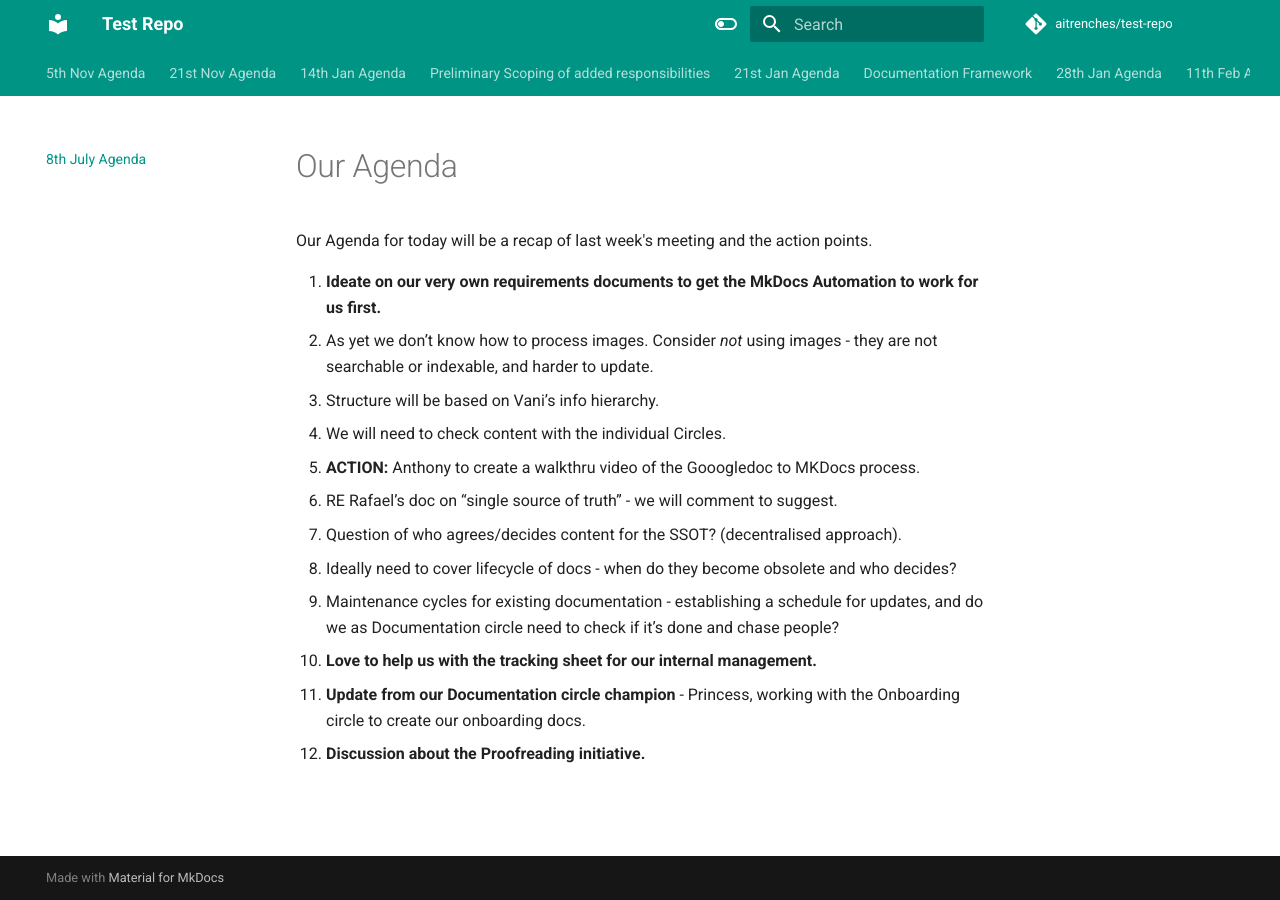
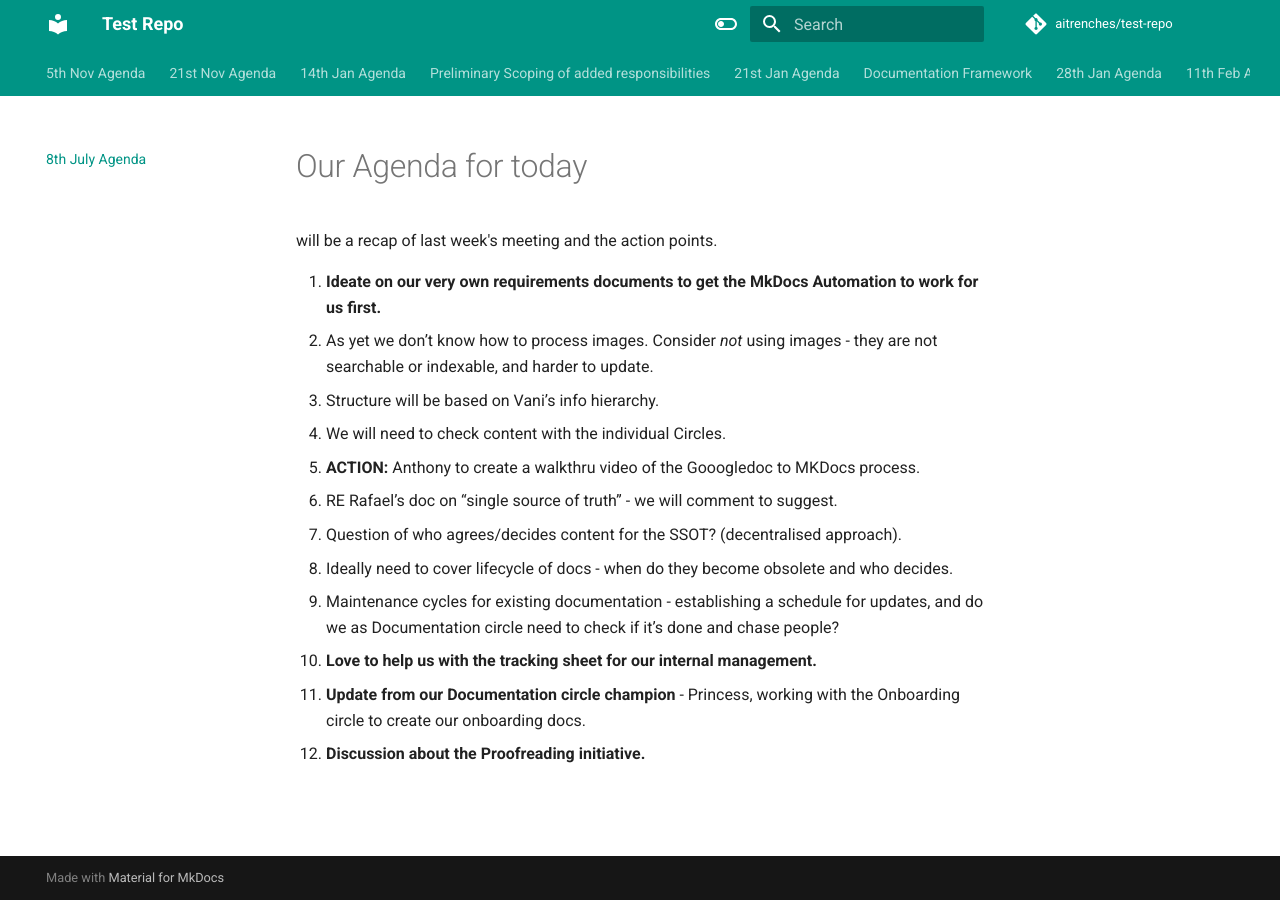
Before and after one commit to aitrenches/test-repo, an MkDocs documentation site: the page built from docs/8th-july-agenda.md, in a window 1280 px wide. Built offline with MkDocs 1.6.1 and Material for MkDocs 9.7.7, drawn with Linux system fonts in a browser that asks for light colours; comment, search, counter and statistics services are not loaded.

Commit message:
Update: 8th July Agenda

```diff
--- a/docs/8th-july-agenda.md
+++ b/docs/8th-july-agenda.md
@@ -1,6 +1,6 @@
-# Our Agenda
+# Our Agenda for today
 
-Our Agenda for today will be a recap of last week's meeting and the action points.
+will be a recap of last week's meeting and the action points.
 
 1. **Ideate on our very own requirements documents to get the MkDocs Automation to work for us first.**
    - As yet we don’t know how to process images. Consider *not* using images - they are not searchable or indexable, and harder to update.
@@ -10,7 +10,7 @@ Our Agenda for today will be a recap of last week's meeting and the action point
 
    - RE Rafael’s doc on “single source of truth” - we will comment to suggest.
    - Question of who agrees/decides content for the SSOT? (decentralised approach).
-   - Ideally need to cover lifecycle of docs - when do they become obsolete and who decides?
+   - Ideally need to cover lifecycle of docs - when do they become obsolete and who decides.
    - Maintenance cycles for existing documentation - establishing a schedule for updates, and do we as Documentation circle need to check if it’s done and chase people?
 
 2. **Love to help us with the tracking sheet for our internal management.**
```
